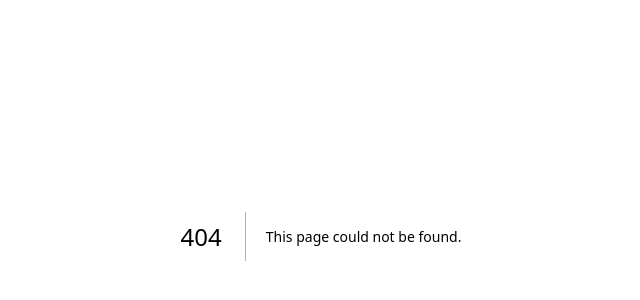
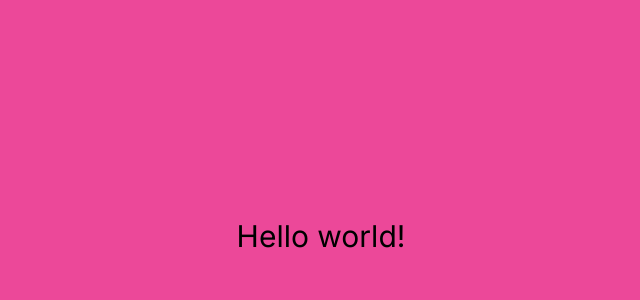
Before and after one commit to sashakhad/musical-devo-website, a Next.js app: page /hello in a window 1280 px wide. Before the commit this address had no page. Shown: the part 164-464 px from the top of the page, without its empty margins (319-959 px from the left). Built offline with nearby package versions, Linux system fonts and the light colour scheme.

Commit message:
add Hello World page

```diff
--- /dev/null
+++ b/app/hello/page.tsx
@@ -0,0 +1,7 @@
+export default function Hello() {
+  return (
+    <div className="flex h-screen w-screen items-center justify-center bg-pink-500 text-3xl">
+      Hello world!
+    </div>
+  );
+}
```
